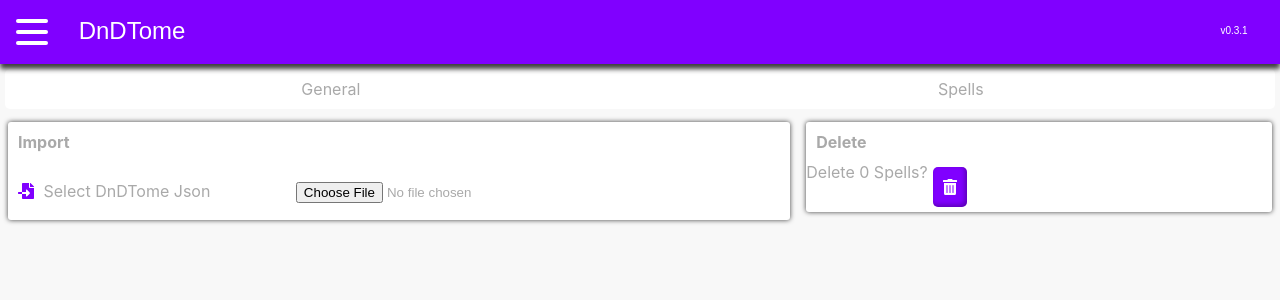
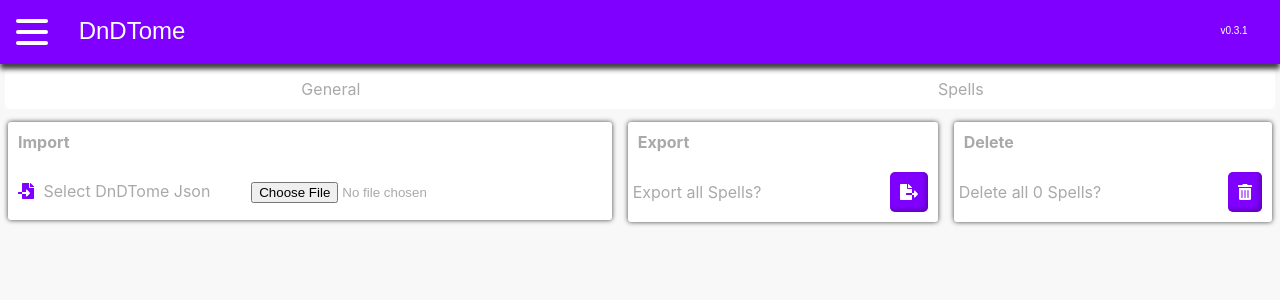
Before and after one commit to DarthAmun/DnDTome-pwa, a React (Create React App) app: page / in a window 1280 px wide. Both pictures are taken after a click on the element "Spells". Shown: the top 300 px of the page. Built offline with nearby package versions, Linux system fonts and the light colour scheme.

Commit message:
added export

```diff
--- a/src/Database/DbService.tsx
+++ b/src/Database/DbService.tsx
@@ -36,6 +36,24 @@ export const remove = (tableName: string, id: number | undefined) => {
         db.close();
       });
   }
+};
+
+export const reciveAll = (
+  tableName: string,
+  callback: (data: IndexableType[]) => void
+) => {
+  const db = new MyAppDatabase();
+  db.open()
+    .then(function () {
+      db.table(tableName)
+        .toArray()
+        .then((array) => {
+          callback(array);
+        });
+    })
+    .finally(function () {
+      db.close();
+    });
 };
 
 export const reciveAttributeSelection = (
@@ -93,10 +111,9 @@ export const reciveCount = (
   const db = new MyAppDatabase();
   db.open()
     .then(function () {
-      db.table(tableName)
-        .count((count) => {
-          callback(count);
-        });
+      db.table(tableName).count((count) => {
+        callback(count);
+      });
     })
     .finally(function () {
       db.close();
--- a/src/components/Options/OptionService.tsx
+++ b/src/components/Options/OptionService.tsx
@@ -1,5 +1,6 @@
 import Spell, { isSpell } from "../../Data/Spell";
-import { saveNewFromList } from "../../Database/DbService";
+import { saveNewFromList, reciveAll } from "../../Database/DbService";
+import { IndexableType } from "dexie";
 
 export const importFiles = (fileList: FileList | null) => {
   if (fileList !== null) {
@@ -23,3 +24,21 @@ export const importFiles = (fileList: FileList | null) => {
     });
   }
 };
+
+export const exportAll = (tableName: string, filename: string) => {
+  reciveAll(tableName, (all: IndexableType[]) => {
+    let contentType = "application/json;charset=utf-8;";
+    if (window.navigator && window.navigator.msSaveOrOpenBlob) {
+      var blob = new Blob([decodeURIComponent(encodeURI(JSON.stringify(all)))], { type: contentType });
+      navigator.msSaveOrOpenBlob(blob, filename);
+    } else {
+      var a = document.createElement('a');
+      a.download = filename;
+      a.href = 'data:' + contentType + ',' + encodeURIComponent(JSON.stringify(all));
+      a.target = '_blank';
+      document.body.appendChild(a);
+      a.click();
+      document.body.removeChild(a);
+    }
+  });
+};
--- a/src/components/Options/Options.tsx
+++ b/src/components/Options/Options.tsx
@@ -2,11 +2,15 @@ import React, { useState, useEffect } from "react";
 import styled from "styled-components";
 import { useTheme } from "../Theme/MyThemeProvider";
 import { darkTheme, lightTheme } from "../Theme/Theme";
-import { importFiles } from "./OptionService";
+import { importFiles, exportAll } from "./OptionService";
 import { deleteAll, reciveCount } from "../../Database/DbService";
 
 import { FontAwesomeIcon } from "@fortawesome/react-fontawesome";
-import { faFileImport, faTrashAlt } from "@fortawesome/free-solid-svg-icons";
+import {
+  faFileImport,
+  faTrashAlt,
+  faFileExport,
+} from "@fortawesome/free-solid-svg-icons";
 import { faPatreon, faDiscord } from "@fortawesome/free-brands-svg-icons";
 import AppWrapper from "../AppWrapper";
 import TabBar from "../GeneralElements/TabBar";
@@ -18,23 +22,11 @@ const Options = () => {
   const [activeTab, setTab] = useState<string>("General");
 
   const [spellAmount, setSpellAmount] = useState<number>(0);
-  // const [itemFiles, setItemFiles] = useState([]);
-  // const [gearFiles, setGearFiles] = useState([]);
-  // const [monsterFiles, setMonsterFiles] = useState([]);
 
   useEffect(() => {
     reciveCount("spells", (result: number) => {
       setSpellAmount(result);
     });
-    // reciveItemFiles(function (result) {
-    //   setItemFiles(result);
-    // });
-    // reciveGearFiles(function (result) {
-    //   setGearFiles(result);
-    // });
-    // reciveMonsterFiles(function (result) {
-    //   setMonsterFiles(result);
-    // });
   }, []);
 
   const toggleTheme = () => {
@@ -96,8 +88,24 @@ const Options = () => {
             />
           </OptionSection>
           <OptionSection>
+            <SelectionTitle>Export</SelectionTitle>
+            <SectionRow>
+              <SectionText>Export all Spells?</SectionText>
+              <IconButton
+                icon={faFileExport}
+                onClick={() => exportAll("spells", "DnDTome_spells.json")}
+              />
+            </SectionRow>
+          </OptionSection>
+          <OptionSection>
             <SelectionTitle>Delete</SelectionTitle>
-            Delete {spellAmount} Spells? <IconButton icon={faTrashAlt} onClick={() => deleteAll("spells")} />
+            <SectionRow>
+              <SectionText>Delete all {spellAmount} Spells?</SectionText>
+              <IconButton
+                icon={faTrashAlt}
+                onClick={() => deleteAll("spells")}
+              />
+            </SectionRow>
           </OptionSection>
         </Spells>
       )}
@@ -186,3 +194,18 @@ const SelectionTitle = styled.div`
   color: ${({ theme }) => theme.input.color};
   background-color: ${({ theme }) => theme.input.backgroundColor};
 `;
+
+const SectionRow = styled.div`
+  flex: 1 1 auto;
+  margin: 5px;
+  min-width: calc(100% - 10px);
+
+  display: flex;
+  flex-wrap: wrap;
+  align-items: center;
+  align-content: flex-start;
+`;
+
+const SectionText = styled.div`
+  flex: 1 1 auto;
+`;
```
